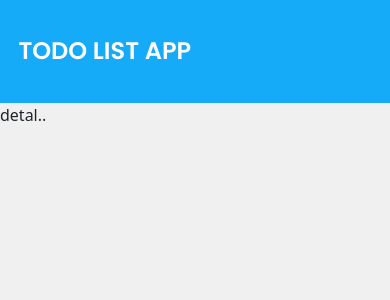
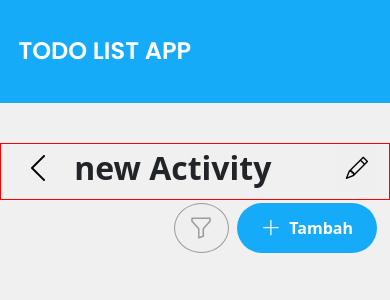
Before and after one commit to elangyudha280/elang-yudha-case-todolist, a React (Vite) app: page /detail/1 in a window 390 px wide. Shown: the top 300 px of the page. Built offline with nearby package versions, Linux system fonts and the light colour scheme.

Commit message:
selesai buat component detail activity header

```diff
--- a/src/assets/css/index.css
+++ b/src/assets/css/index.css
@@ -202,6 +202,93 @@
   margin: 0;
 }
 
+.detail-activity {
+  position: relative;
+  border: 1px solid red;
+  margin-top: 2.5em;
+}
+
+.header-detail-activity {
+  position: relative;
+  width: 100%;
+  height: 55px;
+  display: grid;
+  grid-template-columns: auto 1fr auto auto;
+  grid-auto-rows: auto;
+  gap: 0.7em;
+}
+.header-detail-activity .todo-back-button {
+  width: 50px;
+  display: grid;
+  place-items: center;
+  font-size: 2em;
+  text-decoration: none;
+  font-weight: bold;
+  color: #000;
+  height: 100%;
+}
+.header-detail-activity .container-edit-title {
+  height: 100%;
+  display: flex;
+}
+.header-detail-activity .container-edit-title .input-edit-title {
+  border: none;
+  background: transparent;
+  border-bottom: 1px solid black;
+  height: 100%;
+  outline: none;
+  font-size: 2em;
+  flex: 1;
+  font-weight: bold;
+}
+.header-detail-activity .container-edit-title .todo-title {
+  display: flex;
+  align-items: center;
+  font-size: 2em;
+  font-weight: bold;
+  padding: 0;
+  margin: 0;
+}
+.header-detail-activity .container-edit-title .todo-title-edit-button {
+  width: 50px;
+  padding: 0;
+  margin: 0;
+  font-size: 1.4em;
+  border: none;
+  font-weight: bold;
+}
+.header-detail-activity .button-action {
+  display: flex;
+  gap: 0.5em;
+  justify-content: end;
+}
+.header-detail-activity .button-action .todo-sort-button {
+  border-radius: 50%;
+  width: 55px;
+  font-size: 1.5em;
+  border: 1px solid rgb(155, 153, 153);
+  color: rgb(155, 153, 153);
+}
+.header-detail-activity .button-action .todo-add-button {
+  display: flex;
+  justify-content: center;
+  align-items: center;
+  gap: 0.5em;
+  background: #16abf8;
+  color: #fff;
+  font-weight: 600;
+  border: none;
+  padding: 0 1.5em;
+  border-radius: 2em;
+}
+.header-detail-activity .button-action .todo-add-button i {
+  font-size: 1.3em;
+  font-weight: bold;
+}
+.header-detail-activity .button-action .todo-add-button:hover {
+  opacity: 0.6;
+}
+
 @-webkit-keyframes cascade {
   0% {
     opacity: 0;
@@ -266,6 +353,28 @@
   .dashboard-new-item {
     grid-template-columns: repeat(3, 1fr);
   }
+  .header-detail-activity {
+    grid-template-columns: auto 1fr;
+    grid-auto-rows: auto;
+    gap: 0.7em;
+  }
+  .header-detail-activity .container-edit-title .input-edit-title {
+    flex: auto;
+    width: 100%;
+  }
+  .header-detail-activity .container-edit-title .todo-title {
+    flex: 1;
+  }
+  .header-detail-activity .container-edit-title .todo-title-edit-button {
+    width: 40px;
+  }
+  .header-detail-activity .button-action {
+    grid-column-start: 2;
+    grid-column-end: 3;
+    grid-row-start: 2;
+    grid-row-end: 3;
+    height: 50px;
+  }
 }
 @media screen and (max-width: 768px) {
   .dashboard-new-item {
--- a/src/assets/css/index.scss
+++ b/src/assets/css/index.scss
@@ -239,6 +239,114 @@ $bg-color:#F0F0F0;
 }
 
 
+
+// CODE UNTUK HALAMAN DETAIL ACTIVITY
+.detail-activity{
+    position: relative;
+    border: 1px solid red;
+    margin-top: 2.5em;
+}
+
+// header detail activitty
+.header-detail-activity{
+    position: relative;
+    width: 100%;
+    height: 55px;
+    display: grid;
+    grid-template-columns: auto 1fr auto auto;
+    grid-auto-rows: auto;
+    gap: 0.7em;
+
+    // detail to home
+    .todo-back-button{
+        width: 50px;
+        display: grid;
+        place-items: center;
+        font-size: 2em;
+        text-decoration: none;
+        font-weight: bold;
+        color: #000;
+        height: 100%;
+    }
+
+    // container edit title
+    .container-edit-title{
+        height: 100%;
+        display: flex;
+
+        // input-edit-title
+        .input-edit-title{
+            border: none;
+            background: transparent;
+            border-bottom: 1px solid black;
+            height: 100%;
+            outline: none;
+            font-size: 2em;
+            flex: 1;
+            font-weight: bold;
+        }
+
+        // title todo
+        .todo-title{
+            display: flex;
+            align-items: center;
+            font-size: 2em;
+            font-weight: bold;
+            padding: 0;
+            margin: 0;
+        }
+
+        // todo-title-edit-button
+        .todo-title-edit-button{
+            width: 50px;
+            padding: 0;
+            margin: 0;
+            font-size: 1.4em;
+            border: none;
+            font-weight: bold;
+        }
+
+    }
+
+   // button action
+   .button-action{
+    display: flex;
+    gap: 0.5em;
+    justify-content: end;
+     // todo-sort-button
+     .todo-sort-button{
+        border-radius: 50%;
+        width: 55px;
+        font-size: 1.5em;
+        border: 1px solid rgb(155, 153, 153);
+        color: rgb(155, 153, 153);
+    }
+
+    // todo-add-button
+    .todo-add-button{
+        display: flex;
+        justify-content: center;
+        align-items: center;
+        gap: 0.5em;
+        background: $content-color;
+        color: #fff;
+        font-weight: 600;
+        border: none;
+        padding: 0 1.5em;
+        border-radius: 2em;
+        i{
+            font-size: 1.3em;
+            font-weight: bold;
+        }
+    }
+    .todo-add-button:hover{
+        opacity: 0.6;
+    }
+   }
+
+}
+
+
 // code css  animate loading
 @-webkit-keyframes cascade {
     0% {
@@ -297,6 +405,37 @@ $bg-color:#F0F0F0;
         .dashboard-new-item{
             grid-template-columns: repeat(3,1fr);
         }
+
+    // // header detail activitty
+.header-detail-activity{
+    grid-template-columns: auto 1fr;
+    grid-auto-rows: auto;
+    gap: 0.7em;
+
+    .container-edit-title{
+            // input-edit-title
+            .input-edit-title{
+                flex: auto;
+                width: 100%;
+            }
+            .todo-title{
+                flex: 1;
+            }
+            .todo-title-edit-button{
+                width: 40px;
+            }
+    }
+
+    .button-action{
+        grid-column-start: 2;
+        grid-column-end: 3;
+        grid-row-start: 2;
+        grid-row-end: 3;
+        height: 50px;
+    }
+
+
+}
 }
 
 // media < 768px or for tablet device
--- a/src/component/dashboardActivity/DashboardNewItem.jsx
+++ b/src/component/dashboardActivity/DashboardNewItem.jsx
@@ -1,5 +1,7 @@
 
 import { useContext,useState,useEffect } from "react"
+
+import { useNavigate } from "react-router-dom";
 
 import { contextDataActivity } from "../../context/ContextDashboardActivity"
 
@@ -9,11 +11,16 @@ const ItemActivity =({id,title,date,eventDatasetModal})=>{
         const options = { year: 'numeric', month: 'long', day: 'numeric' };
         let dateTostring = new Date(date).toLocaleDateString('id',options);
 
+        let navigateDetail = useNavigate()
 
+        // function to page detail activity
+        let goToDetail = ()=>{
+            navigateDetail(`detail/${id}`)
+        }
     return(
         <>
             <div className="activity-item" data-cy="activity-item">
-                <h3 className="activity-item-title" data-cy="activity-item-title" dat-title-id={id}>{title}</h3>
+                <h3 className="activity-item-title" onClick={goToDetail} data-cy="activity-item-title" data-title-id={id}>{title}</h3>
                 <div className="date-activity">
                     <span className="activity-item-date" data-cy="activity-item-date">{dateTostring}</span>
                     <button className="btn activity-item-delete-button"data-cy="activity-item-delete-button">
--- /dev/null
+++ b/src/component/detailActivity.jsx
@@ -0,0 +1,37 @@
+
+
+
+
+
+const DetailActivity = () =>{
+    return (
+        <section className="detail-activity container mx-auto">
+            {/* header detail activity */}
+            <header className="header-detail-activity" data-cy="header-detail-activity">
+                <a href="/" className="todo-back-button" data-cy="todo-back-button">
+                    <i className="bi bi-chevron-left"></i>
+                </a>
+                <form action="#">
+                    <div className="container-edit-title" data-cy="container-edit-title">
+                        {/* <input type="text" className="input-edit-title" data-cy="input-edit-title" defaultValue='new Activity' autoFocus/> */}
+                        <h1 className="todo-title" data-cy="todo-title">new Activity</h1>
+                        <button className="todo-title-edit-button" data-cy="todo-title-edit-button">
+                            <i className="bi bi-pencil"></i>
+                        </button>
+                    </div>
+                </form>
+                <div className="button-action">
+                    <button className="todo-sort-button" data-cy="todo-sort-button">
+                    <i className="bi bi-funnel"></i>
+                    </button>
+                    <button className="todo-add-button" data-cy="todo-add-button">
+                            <i className="bi bi-plus-lg"></i>
+                            Tambah
+                    </button>
+                </div>
+            </header>
+        </section>
+    )
+}
+
+export default DetailActivity;
--- a/src/main.jsx
+++ b/src/main.jsx
@@ -13,6 +13,8 @@ import "bootstrap/dist/js/bootstrap.bundle.min";
 import './assets/css/index.css'
 // component dashboard activity
 import DashboardActivity from './component/dashboardActivity';
+// component detail activitiy
+import DetailActivity from './component/detailActivity';
 
 ReactDOM.createRoot(document.getElementById('root')).render(
   <React.StrictMode>
@@ -20,7 +22,7 @@ ReactDOM.createRoot(document.getElementById('root')).render(
       <Routes>
         <Route path='/' element={<App />}>
           <Route path='/' element={<DashboardActivity/>}/>
-          <Route path='detail/:id' element={<p>detal..</p>}/>
+          <Route path='detail/:id' element={<DetailActivity/>}/>
         </Route>
         <Route path='*' element={<p>not found</p>}/>
       </Routes>
```
Also changed, not shown: 1 other file (tests, documents, lock files or other folders).
